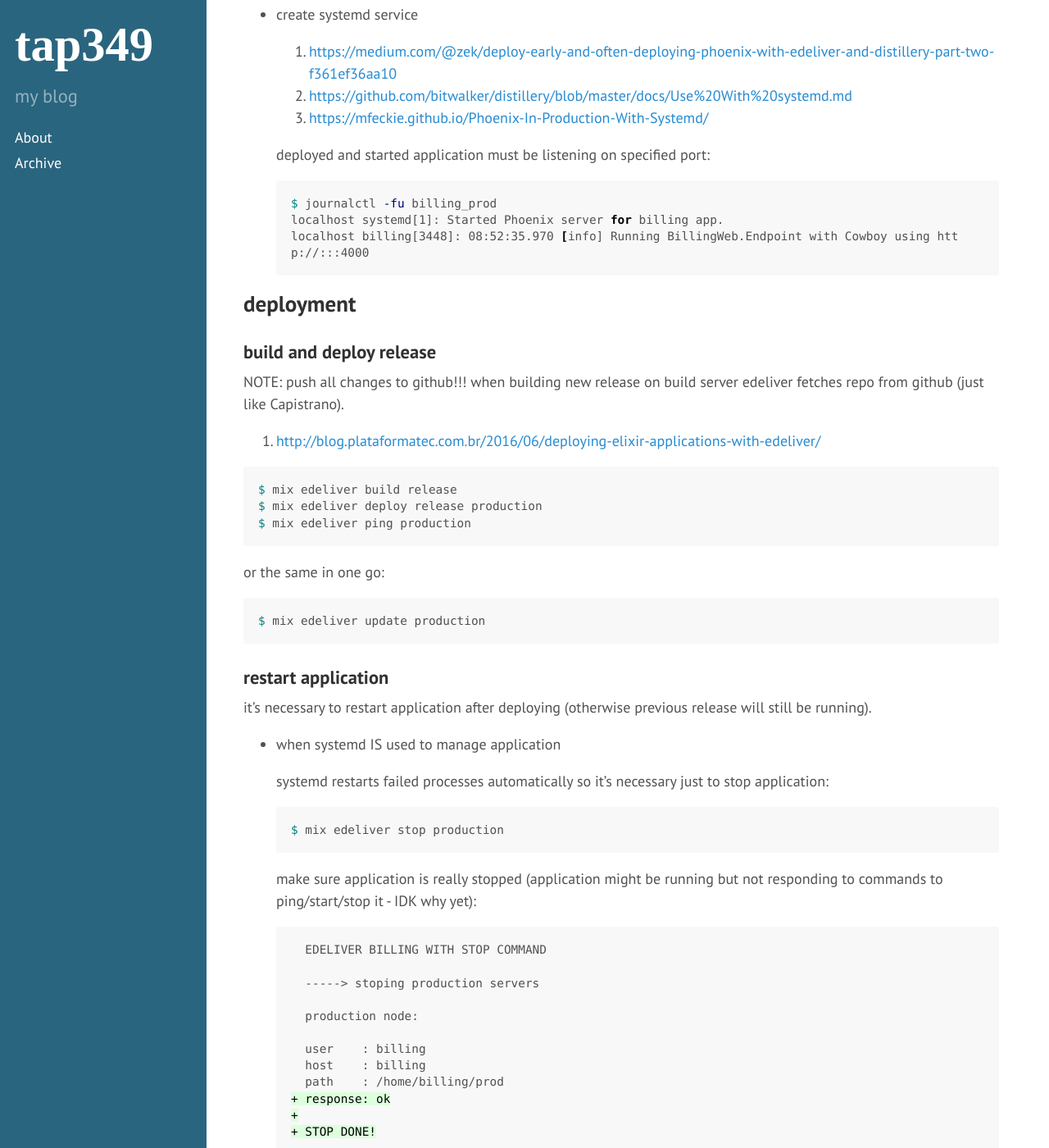
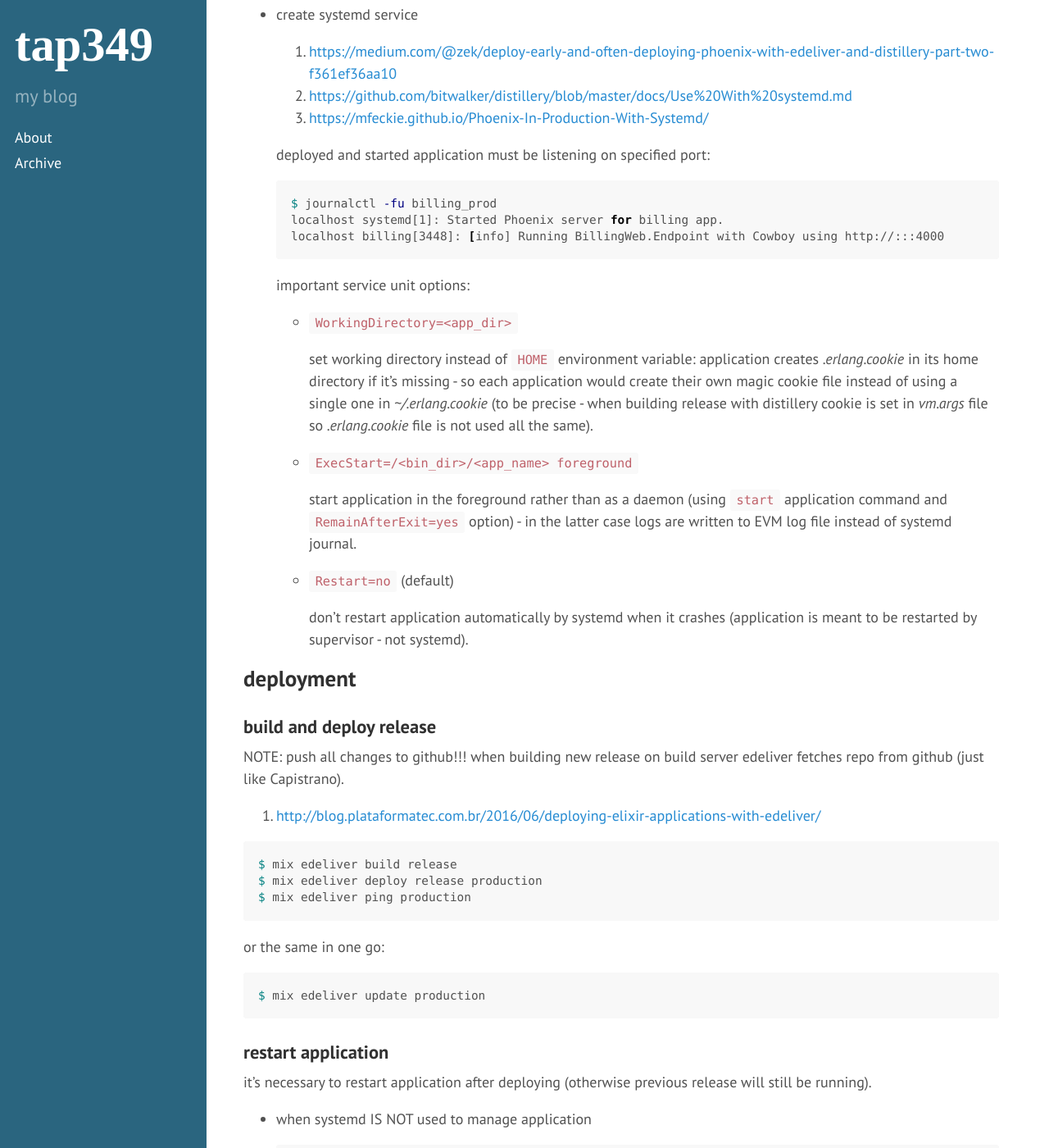
Before and after one commit to tap349/tap349.github.io, a Jekyll site: the page built from _posts/2017-08-02-elixir-deployment.md, in a window 1280 px wide and 1400 px high, scrolled down 6525 px. Shown: the whole window at 82% size. Built offline with Jekyll 4.4.1, drawn with Linux system fonts in a browser that asks for light colours; some of the changed text lies outside the part shown.

Commit message:
update 2017-09-02_14:34:35

````diff
--- a/_posts/2017-08-02-elixir-deployment.md
+++ b/_posts/2017-08-02-elixir-deployment.md
@@ -279,8 +279,31 @@
   ```sh
   $ journalctl -fu billing_prod
   localhost systemd[1]: Started Phoenix server for billing app.
-  localhost billing[3448]: 08:52:35.970 [info] Running BillingWeb.Endpoint with Cowboy using http://:::4000
+  localhost billing[3448]: [info] Running BillingWeb.Endpoint with Cowboy using http://:::4000
   ```
+
+  important service unit options:
+
+  - `WorkingDirectory=<app_dir>`
+
+    set working directory instead of `HOME` environment variable:
+    application creates _.erlang.cookie_ in its home directory if
+    it's missing - so each application would create their own magic
+    cookie file instead of using a single one in _~/.erlang.cookie_
+    (to be precise - when building release with distillery cookie is set
+    in _vm.args_ file so _.erlang.cookie_ file is not used all the same).
+
+  - `ExecStart=/<bin_dir>/<app_name> foreground`
+
+    start application in the foreground rather than as a daemon
+    (using `start` application command and `RemainAfterExit=yes` option) -
+    in the latter case logs are written to EVM log file instead of
+    systemd journal.
+
+  - `Restart=no` (default)
+
+    don't restart application automatically by systemd when it crashes
+    (application is meant to be restarted by supervisor - not systemd).
 
 ## deployment
 
@@ -308,41 +331,6 @@
 it's necessary to restart application after deploying
 (otherwise previous release will still be running).
 
-- when systemd IS used to manage application
-
-  systemd restarts failed processes automatically so it's necessary
-  just to stop application:
-
-  ```sh
-  $ mix edeliver stop production
-  ```
-
-  make sure application is really stopped (application might be running
-  but not responding to commands to ping/start/stop it - IDK why yet):
-
-  ```diff
-    EDELIVER BILLING WITH STOP COMMAND
-
-    -----> stoping production servers
-
-    production node:
-
-    user    : billing
-    host    : billing
-    path    : /home/billing/prod
-  + response: ok
-  +
-  + STOP DONE!
-  ```
-
-  **UPDATE**:
-
-  [Phoenix - Troubleshooting]({% post_url 2017-08-01-phoenix-troubleshooting %}):
-
-  ```sh
-  $ ssh devops@billing sudo systemctl restart billing_stage
-  ```
-
 - when systemd IS NOT used to manage application
 
   ```sh
@@ -363,6 +351,26 @@
   ```diff
   + START_DEPLOY=true
   ```
+
+- when systemd IS used to manage application
+
+  ```sh
+  $ ssh devops@billing sudo systemctl restart billing_prod
+  ```
+
+  don't restart application directly (as described above) -
+  using edeliver tasks or application commands.
+
+  when stopping application service unit enters failed state
+  (because process exits) but doesn't become active again
+  when application is started - as a result all logs are
+  written to EVM log file instead of systemd journal.
+
+  if you still stopped application manually stop it again
+  using systemd command to make systemd aware of state change.
+
+  TL;DR: if application is managed by systemd always use
+  corresponding systemd service to start/stop application.
 
 ### run migrations
 
@@ -467,7 +476,7 @@
 
 ## logging
 
-generally Elixir application log is written to Erlang VM log file:
+generally Elixir application log is written to Erlang VM (EVM) log file:
 
 ```sh
 $ tail -f var/log/erlang.log.1
@@ -486,11 +495,11 @@
 when application is started via systemd service unit:
 
 - application IS logging to systemd journal
-- application IS NOT logging to Erlang VM log file
+- application IS NOT logging to EVM log file
 
 when application is started manually (service is stopped):
 
-- application IS logging to Erlang VM log file
+- application IS logging to EVM log file
 - application IS NOT logging to systemd journal
 
 ### log level
````
Also changed, not shown: other parts of _posts/2017-08-02-elixir-deployment.md (+1 -0 lines), _posts/2017-08-01-phoenix-troubleshooting.md (+9 -23 lines), _posts/2017-09-02-elixir-epmd.md (added, +13 -0 lines).
